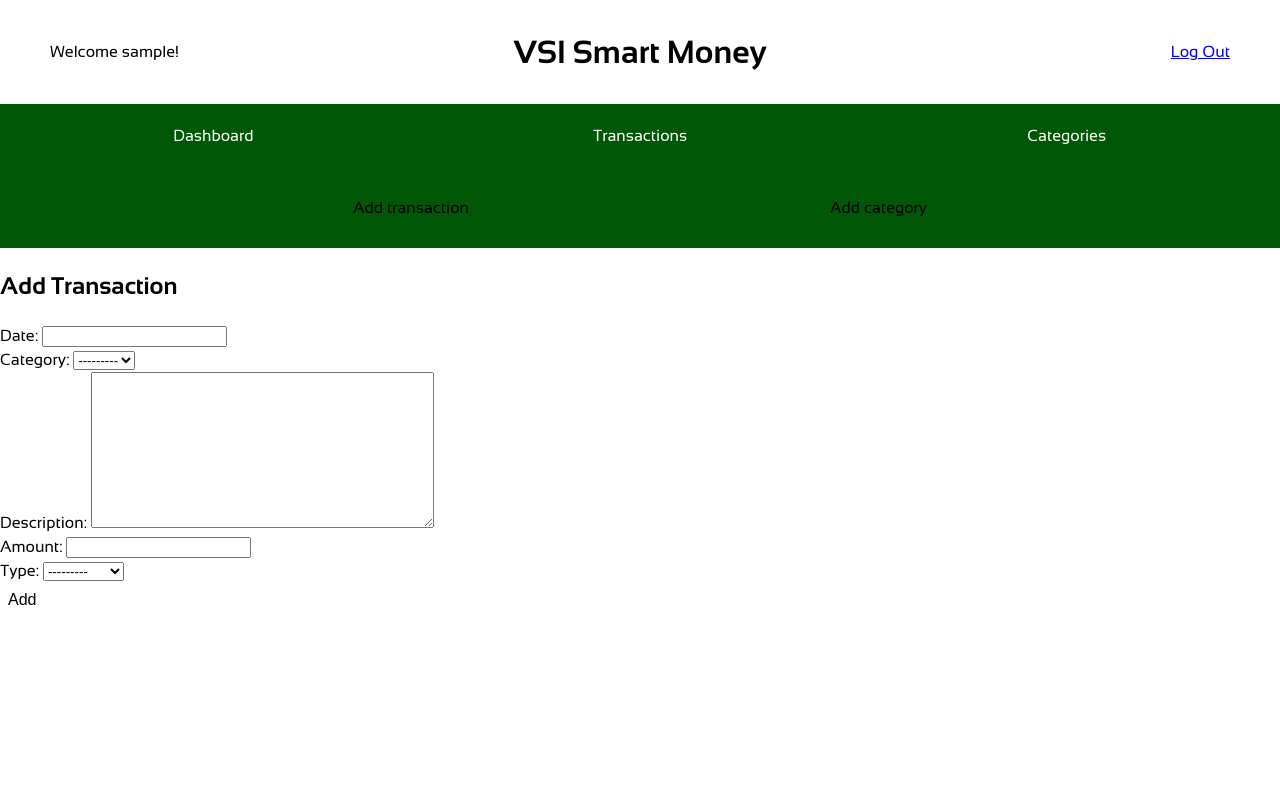
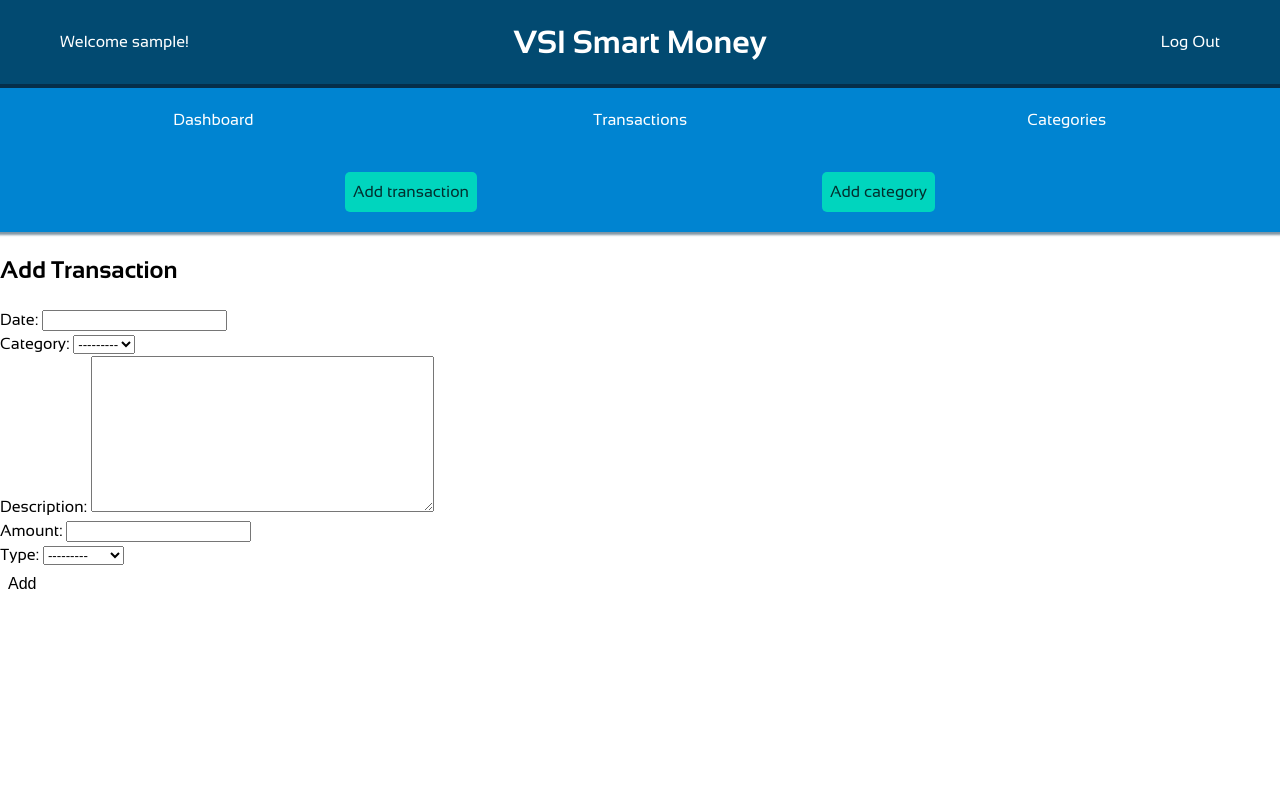
Before and after one commit to ThatOneProgrammerUKnow/vsi_smartmoney, a Django app: a page that uses templates/page/navbar.html in a window 1280 px wide. Run offline with Django 5.2, Linux system fonts and the light colour scheme; the visitor is signed in with stand-in values (Sample User, id 1); data that the repository does not hold is empty.

Commit message:
Refined styles

```diff
--- a/static/css/elements.css
+++ b/static/css/elements.css
@@ -11,42 +11,63 @@
 }
 
 .btn-primary{
-    background: var(--color-teal-500);
-    box-shadow: 1px 1px 2px 2px var(--shadow-sky-25);
-    color: var(--primary-text-light);
+    background: var(--color-primary-500);
+    box-shadow: 1px 1px 2px 2px var(--shadow-primary-25);
+    color: var(--color-primary-950);
 
 }
 .btn-primary:hover{
-    background: var(--color-teal-600);
+    background: var(--color-primary-600);
     translate: 0 -2px;
     transition: translate 300ms;
 }
 .btn-secondary{
-    background: var(--color-teal-400);
-    border: 2px solid var(--color-teal-800);
-    color: var(--color-teal-950);
+    background: var(--secondary-color-500);
+    box-shadow: 1px 1px 2px 2px var(--secondary-shadow-25);
+    color: var(--secondary-dark-text);
 }
 .btn-secondary:hover{
-    background: var(--color-teal-500);
+    background: var(--secondary-color-600);
+    translate: 0 -2px;
+    transition: translate 300ms;
 }
-
+.btn-accent{
+    background: var(--color-accent-400);
+    box-shadow: 1px 1px 2px 2px var(--shadow-accent-25);
+    color: var(--color-accent-950);
+}
+.btn-accent:hover{
+    background: var(--color-accent-500);
+    box-shadow: 1px 1px 2px 2px var(--shadow-accent-25);
+}
+.btn-ghost{
+    background: var(--color-white);
+    border: 2px solid var(--color-gray-900);
+    color: var(--color-black);
+}
+.btn-ghost:hover{
+    background: var(--color-gray-500);
+    color: var(--color-white);
+}
 
 /*|=====| Custom elements|=====|*/
 
 /* Table */
 table{
     width: 100%;
-    color: var(--primary-text-light);
+    color: var(--color-black);
     border-collapse: collapse;
     margin: 0;
+    background: var(--color-secondary-50);
 }
 th{
-    border-bottom: 2px solid var(--color-gray-950);
+    border-bottom: 2px solid var(--color-secondary-300);
     padding: 15px;
-    background: var(--color-sky-600)
+    background: var(--color-secondary-100)
 }
 td{
     text-align: center;
+    border-bottom: 1px solid var(--color-secondary-300);
     padding: 15px;
 }
 
--- a/static/css/navbar.css
+++ b/static/css/navbar.css
@@ -1,13 +1,17 @@
-.nav-style-flex{
+header nav ul,
+header section{
     display: flex;
+    flex-direction: row;
     justify-content: space-evenly;
     align-content: center;
-    flex-direction: row;
+
 }
-.top-container{
+header{
     padding:0;
     margin: 0;
 }
+header .heading,
+header section,
 .row{
     padding: 20px 0;
     margin: 0;
@@ -15,19 +19,20 @@
 
 /* Header styling */
 
-.header{
-    background: var(--color-sky-950);
-    color: var(--color-sky-100);
-    border-bottom: 4px solid var(--color-gray-950);
+.heading{
+    background: var(--color-primary-900);
+    color: var(--color-white);
+    border-bottom: 4px solid var(--color-primary-950);
     padding: 40px 0;
 }
 
-.header div{
+.heading div{
     display: flex;
     flex-direction: row;
     justify-content: space-between;
     position: relative;
     align-items: center;
+    padding: 10px
 }
 header h1{
     position: absolute;
@@ -42,22 +47,22 @@ header h1{
 .logout{
     margin-right: 50px;
 }
+.logout a{
+    text-decoration: none;
+    color: var(--color-white);
+}
+.logout a:hover{
+    text-decoration: underline;
+}
 
 /* Navbar styling */
-nav{
-    box-sizing: border-box;
-    box-shadow: 0 2px 2px 2px var(--primary-sky-shadow);
-}
-.nav{
-    padding: 0;
-}
-nav ul{
+header nav ul{
     list-style-type: none;
     padding: 0;
     margin: 0;
 
 }
-nav li{
+header nav li{
     width: 100%;
     text-align: center;
     padding: 0;
@@ -65,23 +70,21 @@ nav li{
 
 }
 
-nav a{
-    background: var(--primary-color);
+header nav a{
+    background: var(--color-primary-600);
     text-decoration: none;
-    color: var(--secondary-light-text);
+    color: var(--color-white);
     padding: 20px;
     display: block;
 }
-nav a:hover{
-    background: var(--primary-color-hover);
+header nav a:hover{
+    background: var(--color-primary-700);
 
 }
 
 /* Actions styling */
-.actions{
-    background: var(--primary-color);
-    box-shadow: 0 1px 2px 2px var(--shadow-sky-5);
+header section{
+    background: var(--color-primary-600);
+    box-shadow: 0 1px 2px 2px var(--shadow-primary-5);
     color: var(--primary-text-light);
-        border-bottom: 2px solid var(--color-sky-800);
-
 }
--- a/static/css/variables.css
+++ b/static/css/variables.css
@@ -1,41 +1,72 @@
 :root {
-  --secondary-color: #ffffff;
-  --secondary-color-hover: #e7e7e7;
-  --secondary-shadow-10: rgb(0, 88, 6);
-  --secondary-shadow-75: rgb(0, 88, 6, 0.75);
-  --secondary-shadow-5: rgb(0, 88, 6, 0.5);
-  --secondary-shadow-25: rgb(0, 88, 6, 0.25);
+  /* Shadows */
+  --shadow-primary-025:oklch(0.293 0.066 243.157/0.25);
+  --shadow-primary-5:oklch(0.293 0.066 243.157/0.5);
+  --shadow-primary-75:oklch(0.293 0.066 243.157/0.75);
 
+  --shadow-accent-025:oklch(0.277 0.046 192.524/0.25);
+  --shadow-accent-5:oklch(0.277 0.046 192.524/0.5);
+  --shadow-accent-75:oklch(0.277 0.046 192.524/0.75);
 
-  --primary-color : #005806;
-  --primary-color-hover : #005205;
-  --primary-shadow: rgb(0, 88, 6);
+  --shadow-secondary-025:oklch(0.145 0 0/0.25);
+  --shadow-secondary-5:oklch(0.145 0 0/0.5);
+  --shadow-secondary-75:oklch(0.145 0 0/0.75);
 
-
-  --accent-color: #75006D;
-  --accent-color-hover: #5E0059;
-  --accent-shadow-25: rgba(48, 0, 45, 0.25);
-  --accent-shadow-5: rgb(48, 0, 45, 0.5);
-
-;
-
-  /* Forms */
-  --secondary-input: rgb(209, 209, 209);
-  --secondary-input-hover: rgb(199, 199, 199);
-
-  --secondary-light-text: white;
-  --secondary-dark-text: black;
-  --primary-light-text: #94ffa2;
-  --primary-dark-text: #003107;
-
-
-  --error-text: #ff0000 ;
-
-  /* Shadows */
-  --form-shadow: var(--shadow-teal-5);
-
+  --shadow-black-025:oklch(0.145 0 0/0.25);
+  --shadow-black-5:oklch(0.145 0 0/0.5);
+  --shadow-black-75:oklch(0.145 0 0/0.75);
 
   /* Gradients */
-  --grdient-1: #3cb144;
-  --gradient-2: #006407;
+  --primary-gradient: linear-gradient(to bottom right, var(--color-primary-500), var(--color-primary-700));
+  /* Color Pallet */
+  --color-accent-50: oklch(0.984 0.014 180.72);
+  --color-accent-100: oklch(0.953 0.051 180.801);
+  --color-accent-200: oklch(0.91 0.096 180.426);
+  --color-accent-300: oklch(0.855 0.138 181.071);
+  --color-accent-400: oklch(0.777 0.152 181.912);
+  --color-accent-500: oklch(0.704 0.14 182.503);
+  --color-accent-600: oklch(0.6 0.118 184.704);
+  --color-accent-700: oklch(0.511 0.096 186.391);
+  --color-accent-800: oklch(0.437 0.078 188.216);
+  --color-accent-900: oklch(0.386 0.063 188.416);
+  --color-accent-950: oklch(0.277 0.046 192.524);
+
+  --color-primary-50: oklch(0.977 0.013 236.62);
+  --color-primary-100: oklch(0.951 0.026 236.824);
+  --color-primary-200: oklch(0.901 0.058 230.902);
+  --color-primary-300: oklch(0.828 0.111 230.318);
+  --color-primary-400: oklch(0.746 0.16 232.661);
+  --color-primary-500: oklch(0.685 0.169 237.323);
+  --color-primary-600: oklch(0.588 0.158 241.966);
+  --color-primary-700: oklch(0.5 0.134 242.749);
+  --color-primary-800: oklch(0.443 0.11 240.79);
+  --color-primary-900: oklch(0.391 0.09 240.876);
+  --color-primary-950: oklch(0.293 0.066 243.157);
+
+  --color-secondary-50: oklch(0.985 0 0);
+  --color-secondary-100: oklch(0.97 0 0);
+  --color-secondary-200: oklch(0.922 0 0);
+  --color-secondary-300: oklch(0.87 0 0);
+  --color-secondary-400: oklch(0.708 0 0);
+  --color-secondary-500: oklch(0.556 0 0);
+  --color-secondary-600: oklch(0.439 0 0);
+  --color-secondary-700: oklch(0.371 0 0);
+  --color-secondary-800: oklch(0.269 0 0);
+  --color-secondary-900: oklch(0.205 0 0);
+  --color-secondary-950: oklch(0.145 0 0);
+
+  --color-gray-50: oklch(0.985 0 0);
+  --color-gray-100: oklch(0.97 0 0);
+  --color-gay-200: oklch(0.922 0 0);
+  --color-gray-300: oklch(0.87 0 0);
+  --color-gray-400: oklch(0.708 0 0);
+  --color-gray-500: oklch(0.556 0 0);
+  --color-gray-600: oklch(0.439 0 0);
+  --color-gray-700: oklch(0.371 0 0);
+  --color-gray-800: oklch(0.269 0 0);
+  --color-gray-900: oklch(0.205 0 0);
+  --color-gray-950: oklch(0.145 0 0);
+
+  --color-white:white;
+  --color-black: black;
 }
--- a/templates/apps/smartmoney/categories.html
+++ b/templates/apps/smartmoney/categories.html
@@ -16,7 +16,7 @@
                     <td>
                         <form action="{% url 'vsi:archive_category' category.id %}" method="POST">
                             {% csrf_token %}
-                            <input class="btn btn-secondary" type="submit" value="Archive">
+                            <input class="btn btn-ghost" type="submit" value="Archive">
                         </form>
                     </td>
                 </tr>
--- a/templates/apps/smartmoney/transactions.html
+++ b/templates/apps/smartmoney/transactions.html
@@ -29,7 +29,7 @@
                         <td>
                             <form action="{% url 'vsi:delete_transaction' transaction.id %}" method="POST">
                                 {% csrf_token %}
-                                <input class="btn btn-secondary text-bold" type="submit" value="Delete">
+                                <input class="btn btn-ghost text-bold" type="submit" value="Delete">
                             </form>
                         </td>
                     </tr>
--- a/templates/page/navbar.html
+++ b/templates/page/navbar.html
@@ -1,25 +1,25 @@
 {% extends "page/base.html" %}
 {% block header %}
-<div class="top-container">
-    <header class="row header">
+<header>
+    <div class="heading">
         <div>
             <span class="username">Welcome {{user}}!</span>
             <h1>VSI Smart Money</h1>
             <span class="logout"><a href="{% url 'acounts:sign_out' %}">Log Out</a></span>
         </div>
-    </header>
+    </div>
 
     <nav>
-        <ul class="nav-style-flex nav">
+        <ul class="">
             <li><a href="{% url 'vsi:dashboard' %}">Dashboard</a></li>
             <li><a href="{% url 'vsi:transaction' %}">Transactions</a></li>
             <li><a href="{% url 'vsi:category' %}">Categories</a></li>
         </ul>
     </nav>
 
-    <div class="nav-style-flex row actions">
-        <a href="{% url 'vsi:add_transaction' %}" class="btn btn-primary ">Add transaction</a>
-        <a href="{% url 'vsi:add_category' %}" class="btn btn-primary">Add category</a>
-    </div>
-</div>
+    <section class="">
+        <a href="{% url 'vsi:add_transaction' %}" class="btn btn-accent">Add transaction</a>
+        <a href="{% url 'vsi:add_category' %}" class="btn btn-accent">Add category</a>
+    </section>
+</header>
 {% endblock %}
```
Also changed, not shown: static/css/forms.css (+29 -19 lines), templates/apps/acounts/forms.html (+10 -9 lines).
